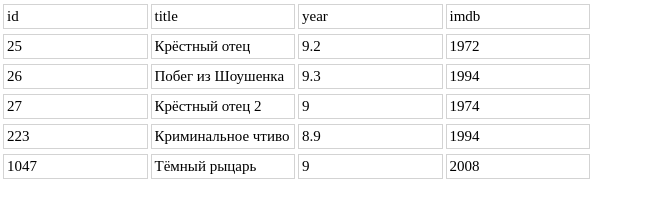
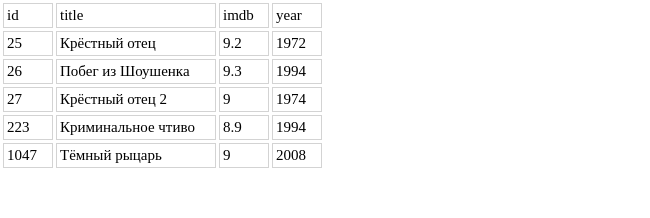
Before and after one commit to OGsplendid/In-Memory-Sorting, a website built with webpack: page index.html in a window 1280 px wide. Both pictures are taken after a click on the item "id". Shown: the whole page, without its empty margins (0-650 px from the left). Built offline with nearby package versions, Linux system fonts and the light colour scheme.

Commit message:
final version

```diff
--- a/index.html
+++ b/index.html
@@ -9,10 +9,10 @@
 <body>
   <div class="table">
     <ul class="main row">
-      <li class="cell main-cell">id</li>
-      <li class="cell main-cell">title</li>
-      <li class="cell main-cell">year</li>
-      <li class="cell main-cell">imdb</li>
+      <li class="cell main-cell id">id</li>
+      <li class="cell main-cell title">title</li>
+      <li class="cell main-cell imdb">imdb</li>
+      <li class="cell main-cell year">year</li>
     </ul>
   </div>
 </body>
--- a/src/css/style.css
+++ b/src/css/style.css
@@ -18,13 +18,13 @@
 .row {
   display: flex;
   align-items: center;
-  width: 590px;
-  height: 30px;
+  min-width: 590px;
+  max-width: 620px;
+  max-height: 30px;
   list-style-type: none;
 }
 
 .cell {
-  width: 150px;
   border-color: lightgray;
   border-style: solid;
   border-width: 1px;
@@ -33,3 +33,11 @@
   padding: 3px;
   font-size: 15px;
 }
+
+.id, .year, .imdb {
+  width: 50px;
+}
+
+.title {
+  width: 160px;
+}
--- a/src/js/Table.js
+++ b/src/js/Table.js
@@ -8,6 +8,13 @@ export default class Table {
 
     this.array = array;
 
+    // this.types = {
+    //   id: 'number',
+    //   title: 'string',
+    //   imdb: 'number',
+    //   year: 'number',
+    // };
+
     this.onClick = this.onClick.bind(this);
     this.element.addEventListener('click', this.onClick);
   }
@@ -17,7 +24,7 @@ export default class Table {
     row.classList.add('row', 'sub');
     for (const key in obj) {
       const item = document.createElement('li');
-      item.classList.add('cell');
+      item.classList.add('cell', key);
       item.textContent = obj[key];
       row.insertAdjacentElement('beforeend', item);
     }
@@ -38,16 +45,28 @@ export default class Table {
     });
   }
 
+  sortData(el) {
+    if (this.element.classList.contains('sorted')) {
+      if (el === 'title') {
+        this.array.sort((a, b) => b[el].localeCompare(a[el]));
+      } else {
+        this.array.sort((a, b) => b[el] - a[el]);
+      }
+      this.element.classList.remove('sorted');
+    } else {
+      if (el === 'title') {
+        this.array.sort((a, b) => a[el].localeCompare(b[el]));
+      } else {
+        this.array.sort((a, b) => a[el] - b[el]);
+      }
+      this.element.classList.add('sorted');
+    }
+  }
+
   onClick(e) {
     if (e.target.classList.contains('main-cell')) {
       const key = e.target.textContent;
-      if (this.element.classList.contains('sorted')) {
-        this.array.sort((a, b) => b[key] - a[key]);
-        this.element.classList.remove('sorted');
-      } else {
-        this.array.sort((a, b) => a[key] - b[key]);
-        this.element.classList.add('sorted');
-      }
+      this.sortData(key);
       this.clearTable();
       this.renderTable();
     }
```
Also changed, not shown: package.json (+8 -6 lines), README.md, 1 other file.
